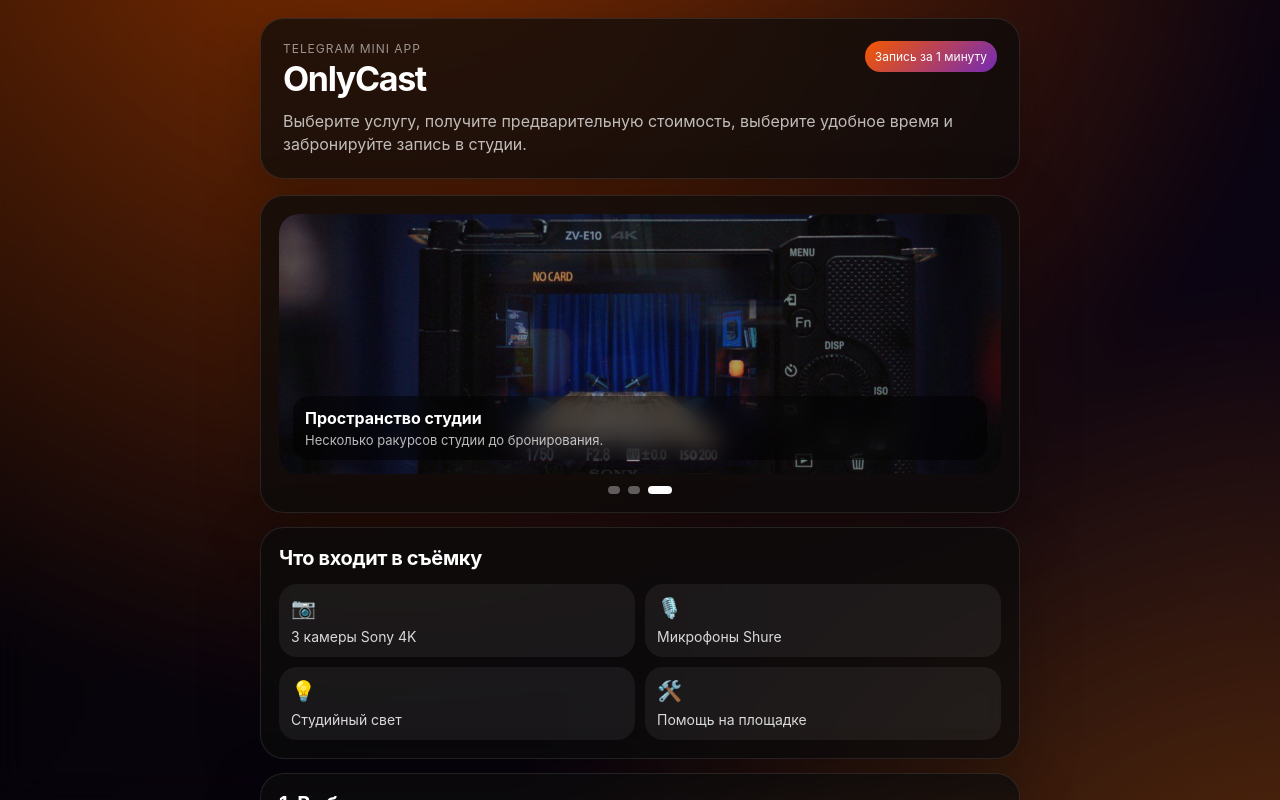
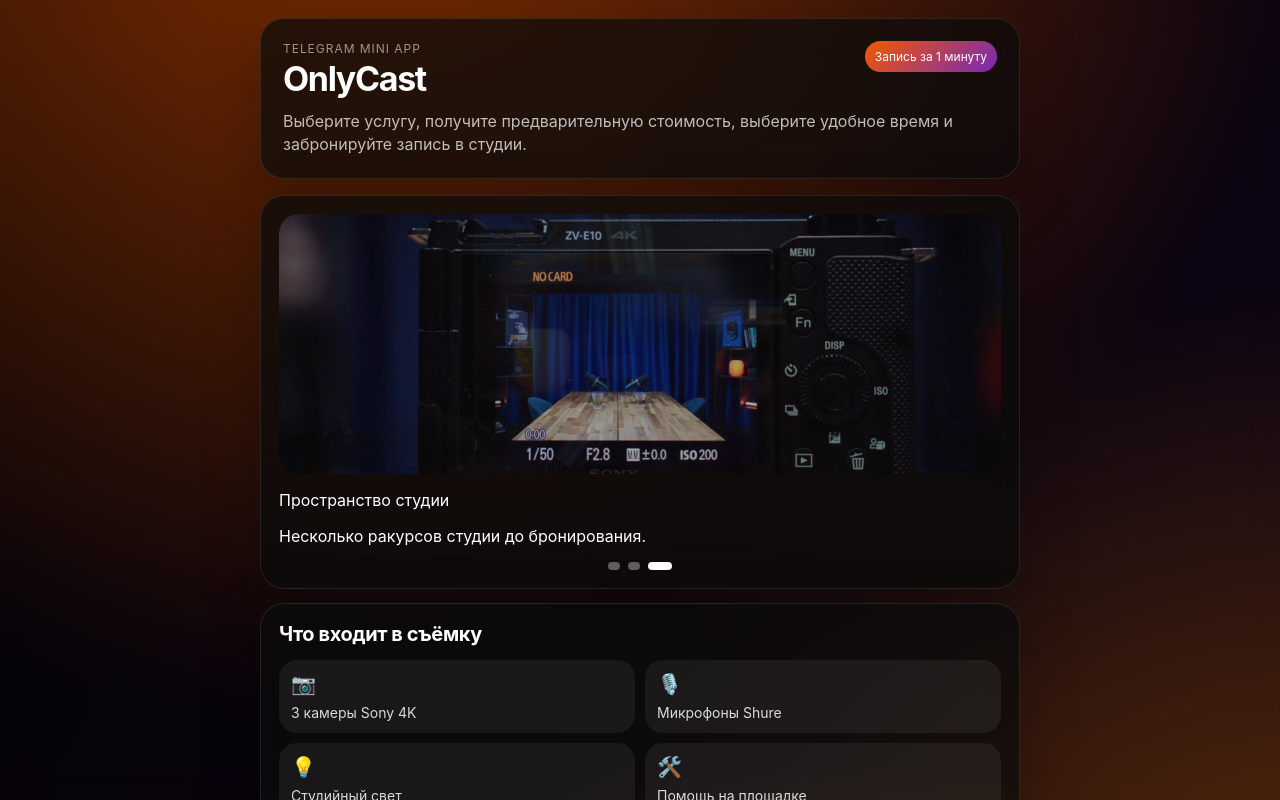
Before and after one commit to Stepiksog/-onlycast-miniap, a React (Vite) app: page / in a window 1280 px wide. Shown: the top 800 px of the page. Built offline with nearby package versions, Linux system fonts and the light colour scheme.

Commit message:
Update App.tsx

```diff
--- a/src/App.tsx
+++ b/src/App.tsx
@@ -38,9 +38,9 @@ const HOST_PACKAGE_PRICE = 30000
 const STUDIO_ADDRESS = 'Москва, улица Правды, 8к13'
 
 const STUDIO_IMAGES = [
-  '/studio/photo1.jpg?v=9',
-  '/studio/photo2.jpg?v=9',
-  '/studio/photo3.jpg?v=9',
+  '/studio/photo1.jpg?v=10',
+  '/studio/photo2.jpg?v=10',
+  '/studio/photo3.jpg?v=10',
 ]
 
 const SERVICE_META: Record<ServiceKey, { title: string; description: string; priceText: string }> = {
@@ -189,8 +189,8 @@ export default function App() {
 
       setTimeout(() => {
         app.close?.()
-      }, 4000)
-    }, 700)
+      }, 3000)
+    }, 900)
   }
 
   useEffect(() => {
@@ -263,11 +263,11 @@ export default function App() {
                 className={`gallery-slide ${index === activeImage ? 'active' : ''}`}
               />
             ))}
+          </div>
 
-            <div className="gallery-overlay">
-              <p className="gallery-overlay-title">Пространство студии</p>
-              <p className="gallery-overlay-text">Несколько ракурсов студии до бронирования.</p>
-            </div>
+          <div className="gallery-info">
+            <p className="gallery-info-title">Пространство студии</p>
+            <p className="gallery-info-text">Несколько ракурсов студии до бронирования.</p>
           </div>
 
           <div className="dots">
```
